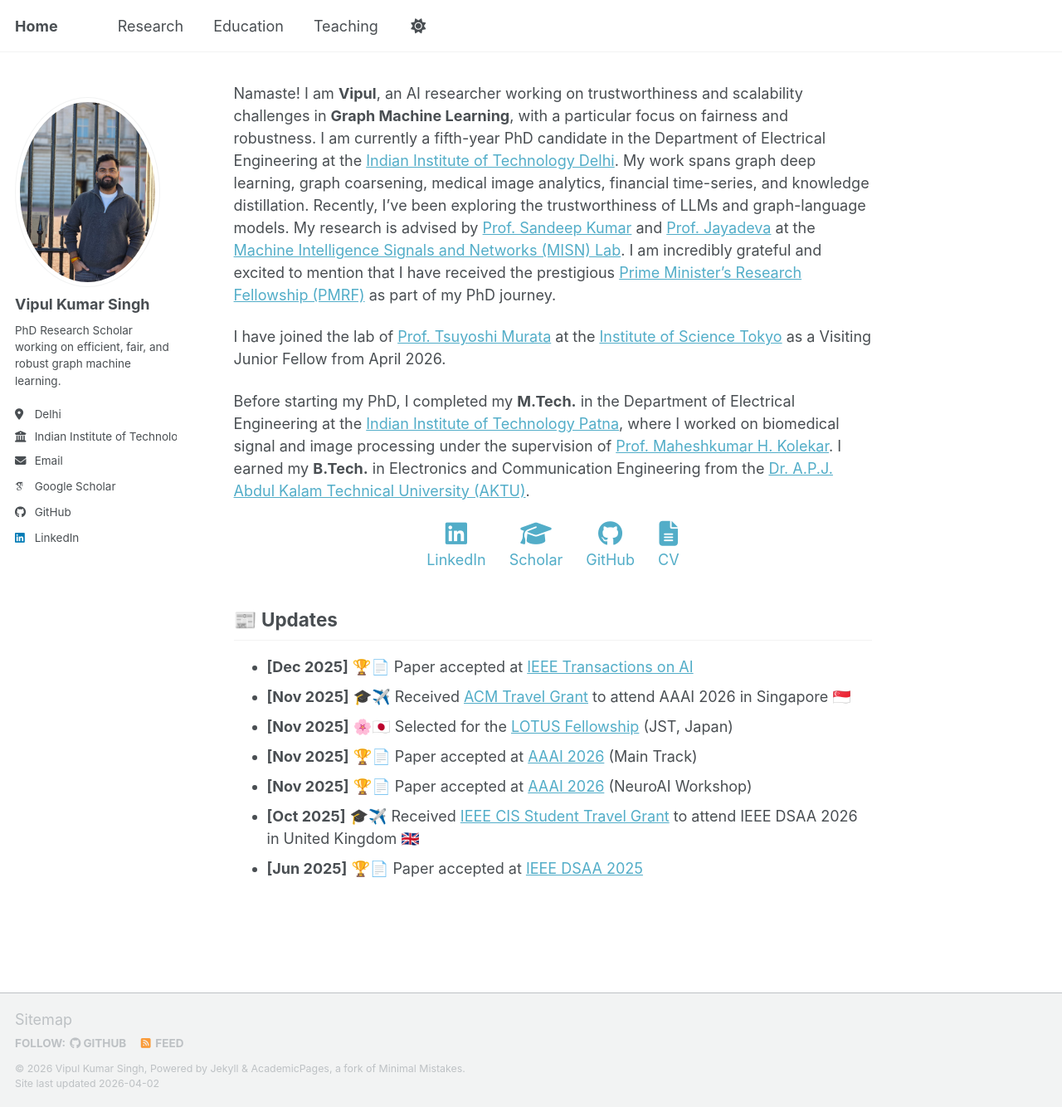
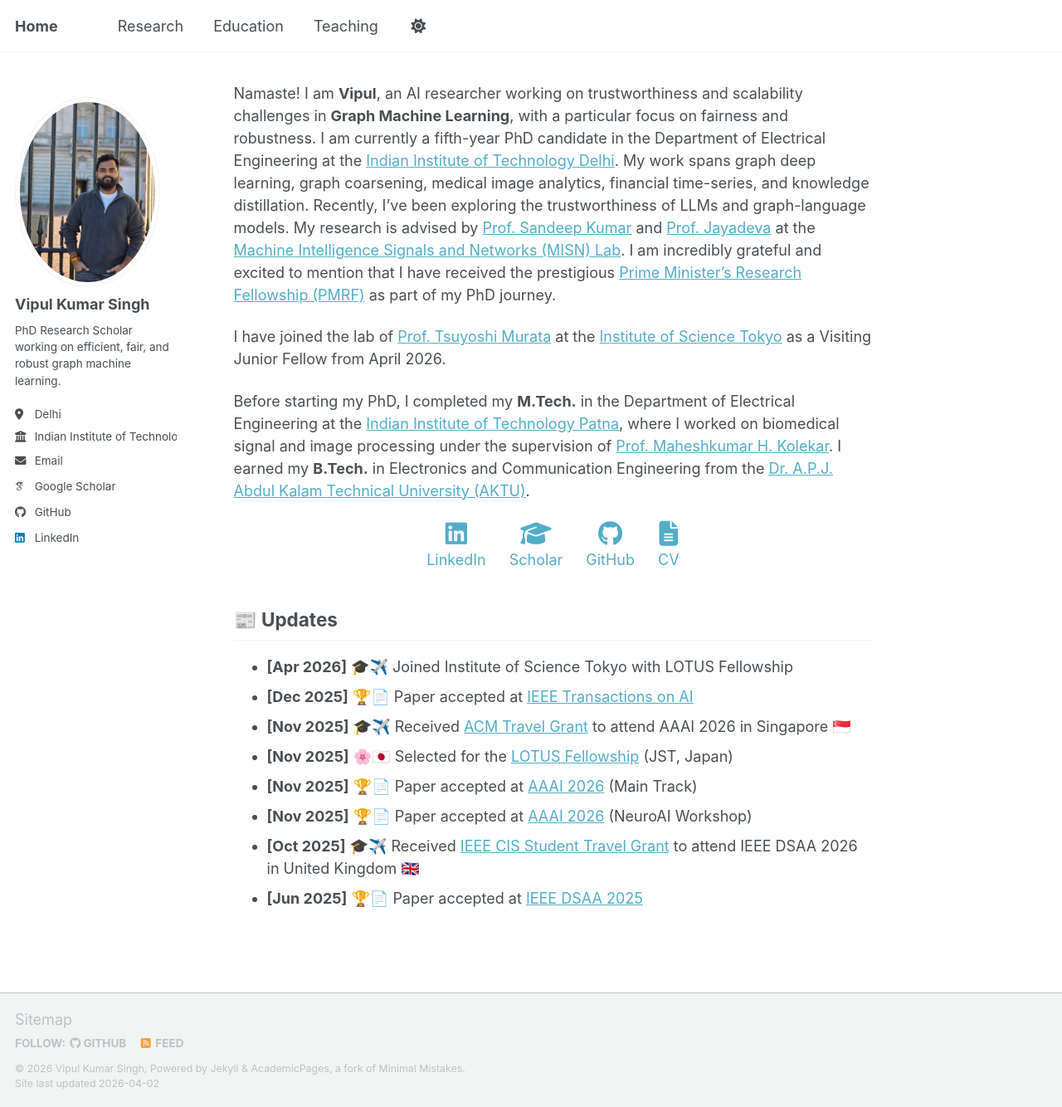
Before and after one commit to shashivipul/shashivipul.github.io, a Jekyll site: the page built from _pages/about.md, in a window 1280 px wide and 1334 px high. Shown: the whole window at 83% size. Built offline with Jekyll 4.4.1, drawn with Linux system fonts in a browser that asks for light colours; some web fonts are replaced; a script bundle is joined from its source files by our own code; library files that are not in the unit come from our copies.

Commit message:
Update about.md

```diff
--- a/_pages/about.md
+++ b/_pages/about.md
@@ -50,6 +50,7 @@
 
 
 ## 📰 Updates
+- **[Apr 2026]** 🎓✈️ Joined Institute of Science Tokyo with LOTUS Fellowship
 - **[Dec 2025]** 🏆📄 Paper accepted at [IEEE Transactions on AI](https://cis.ieee.org/publications/ieee-transactions-on-artificial-intelligence)
 - **[Nov 2025]** 🎓✈️ Received [ACM Travel Grant](https://www.iarcs.org.in/activities/grants.php) to attend AAAI 2026 in Singapore 🇸🇬
 - **[Nov 2025]** 🌸🇯🇵 Selected for the [LOTUS Fellowship](https://www.jst.go.jp/program/india/en/) (JST, Japan)
```
